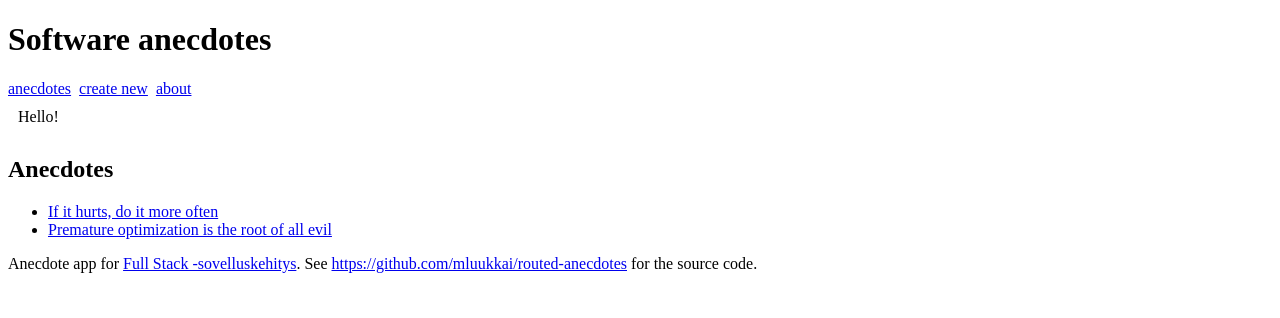
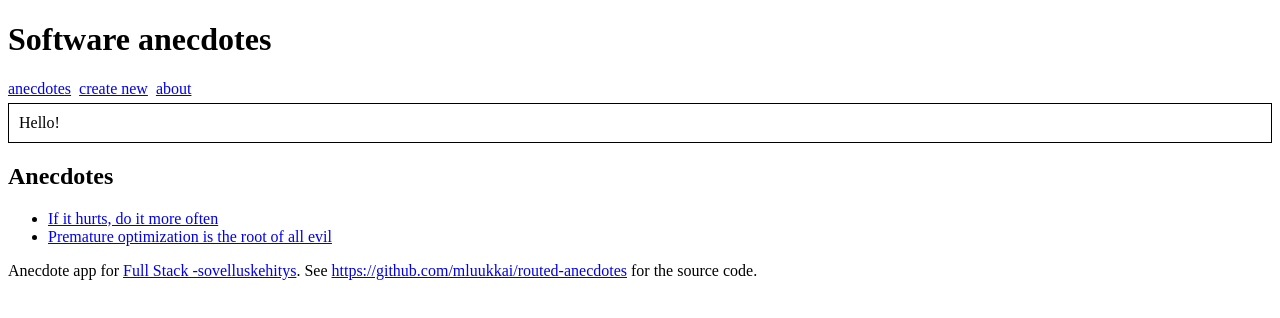
Before and after one commit to juhapekkaeloranta/FullStack6-routed, a React (Create React App) app: page / in a window 1280 px wide. Shown: the top 318 px of the page. Built offline with nearby package versions, Linux system fonts and the light colour scheme.

Commit message:
teht 6-19 styling for notifications

```diff
--- a/src/components/Notification.js
+++ b/src/components/Notification.js
@@ -4,14 +4,20 @@ const Notification = ({ notificationText }) => {
   const notification = notificationText
   const style = {
     backgroundColor: '#dbffc9',
+    border: 'solid',
+    borderColor: '#9bb290',
     padding: 10,
-    borderWidth: 1
+    borderWidth: 1,
+    marginTop: 5
   }
 
   const emptyStyle = {
     backgroundColor: '#ffffff',
+    border: 'solid',
+    borderColor: '#000000', //'#9bb290',
     padding: 10,
-    borderWidth: 1
+    borderWidth: 1,
+    marginTop: 5
   }
 
   const notificationElement = () => (
```
